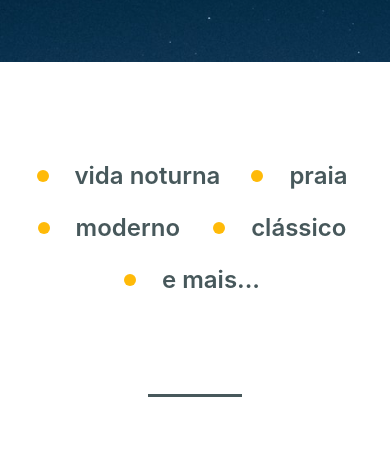
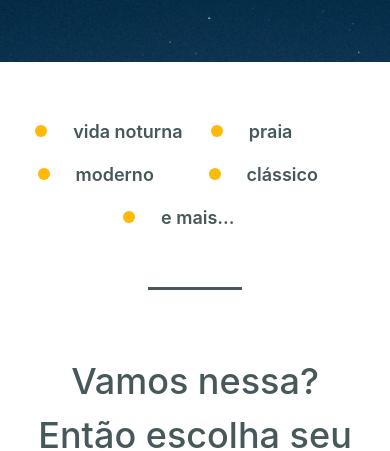
Before and after one commit to mbagatini/ignite-react-js, a Next.js app: page / in a window 390 px wide. Shown: the part 582-1033 px from the top of the page. Built offline with nearby package versions, Linux system fonts and the light colour scheme.

Commit message:
Tipos dviagem responsivo

```diff
--- a/src/components/TiposViagem/Item.tsx
+++ b/src/components/TiposViagem/Item.tsx
@@ -37,7 +37,7 @@ export function Item({ image, title }: ItemProps) {
     >
       {isMediumScreen && <Image src={image} alt={title} />}
       {!isMediumScreen && <CircleIcon color="yellow.500" />}
-      <Text as="span" fontSize="2xl" fontWeight="semibold">
+      <Text as="span" fontSize={["lg", "2xl"]} fontWeight="semibold" minW={100}>
         {title}
       </Text>
     </Stack>
--- a/src/components/TiposViagem/index.tsx
+++ b/src/components/TiposViagem/index.tsx
@@ -7,7 +7,7 @@ export function TiposViagem() {
       w="100%"
       maxW={960}
       mx="auto"
-      py={20}
+      py={[10, 20]}
       px={6}
       wrap="wrap"
       justify="space-around"
```
